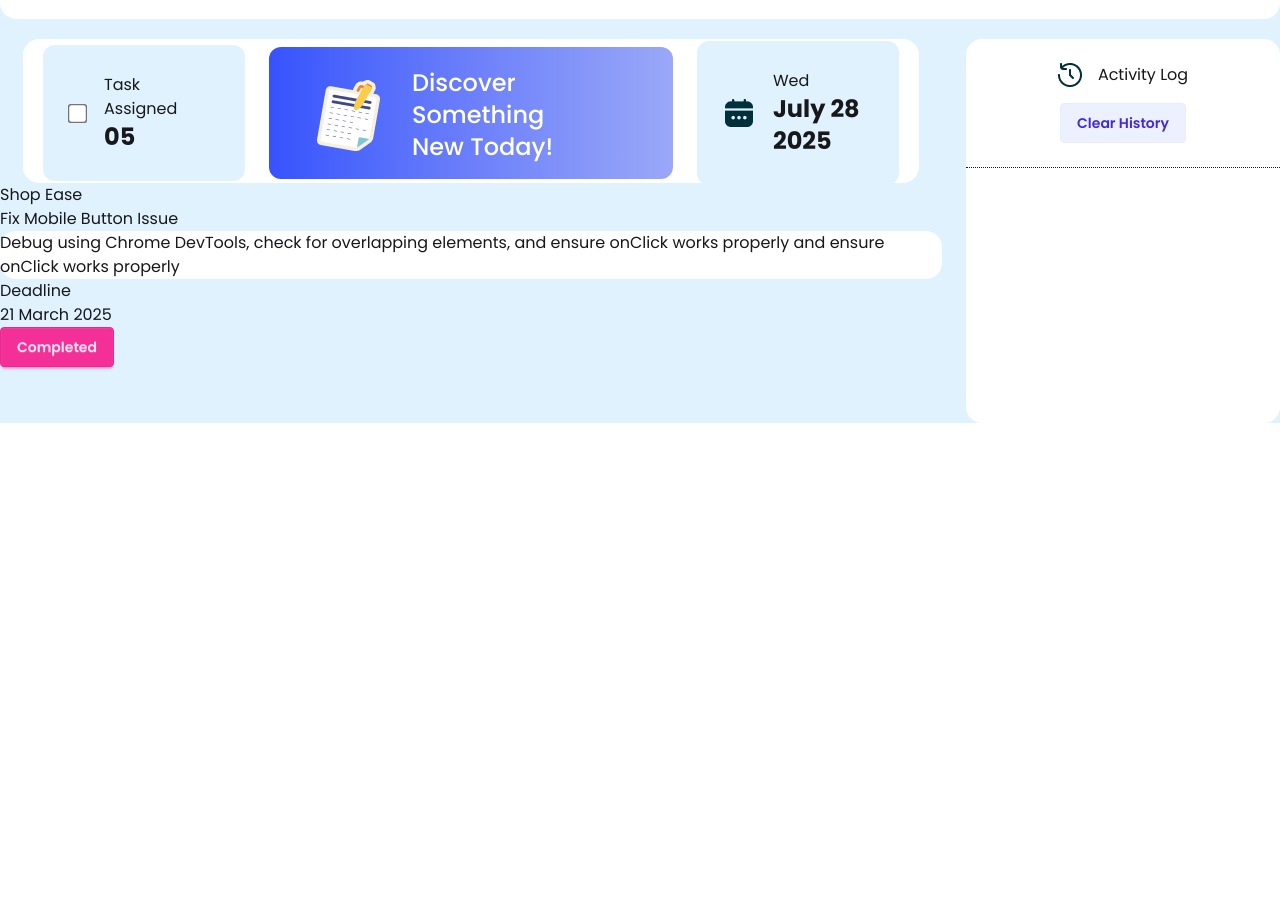
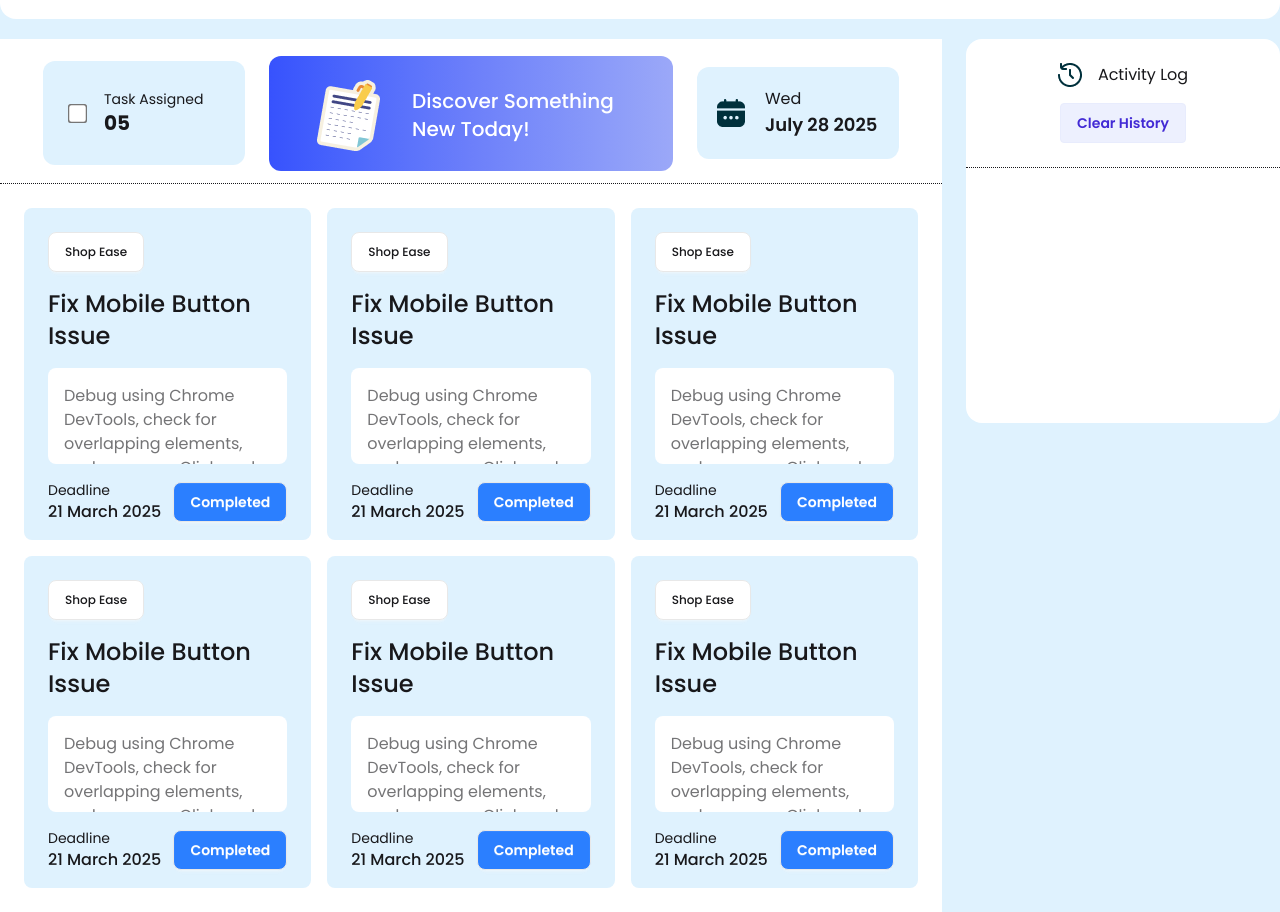
Before and after one commit to mdsabbir112/A5-Dev-Board, a plain HTML site: page index.html in a window 1280 px wide. Shown: the part 101-1013 px from the top of the page. Before the commit the page ends 800 px from the top, so only its background shows below. Drawn offline with nearby package versions, Linux system fonts and the light colour scheme.

Commit message:
added the front end visual Design

```diff
--- a/index.html
+++ b/index.html
@@ -42,62 +42,160 @@
 
     <!-- Main Section -->
      <main>
-        <section class="flex  gap-6 max-w-screen-xl mx-auto">
+        <section class="flex gap-6 max-w-screen-xl mx-auto">
         <!-- First Card Section -->
-        <section class="flex-3">
-             <div class="bg-white max-w-4xl mx-auto h-36 p-5  rounded-2xl flex gap-6 items-center justify-between pt-6">
+        <section class="flex-3 bg-white">
+            <!-- First 3 card section  -->
+
+             <div class=" max-w-4xl mx-auto h-36 p-5  rounded-2xl flex gap-6 items-center justify-between pt-6 ">
                 <!-- first Card Container  -->
                  <div class="flex-1">
                     <div class="flex items-center gap-5  bg-sky-100 rounded-xl p-7 ">
                     <input class="big-checkbox"  type="checkbox" name="" id="">
                     <div>
-                        <h3>Task Assigned</h3>
-                        <h1 class="text-2xl font-bold">05</h1>
+                        <h3 class="text-sm">Task Assigned</h3>
+                        <h1 class="text-xl font-bold">05</h1>
                     </div>
                  </div>
                  </div>
 
-                 <!-- Secound Card section -->
+                 <!-- Second Card section -->
                   <div class="bg-gradient-to-r from-[#3752FD] via-[#6C7FFA] to-[#9BA8F8]  rounded-xl flex-2">
-                    <div class="flex items-center  pt-5 py-4 pl-10 pr-20 gap-6  p-7">
+                    <div class="flex items-center  pt-5 py-4 pl-10 pr-12 gap-6  p-7">
                          <img class="" src="assets/board.png" alt="Board Image">
-                    <h1 class="text-white w-9/12 text-2xl font-medium">Discover Something New Today!</h1>
+                    <h1 class="text-white text-xl font-medium">Discover Something New Today!</h1>
                     </div>
                 </div>
 
                 <!-- Third Card Section -->
                  <div class="flex-1">
-                   <div class="flex items-center gap-5  bg-sky-100 rounded-xl p-7">
+                   <div class="flex items-center gap-5  bg-sky-100 rounded-xl p-5">
                     <img src="assets/calender.png" alt="Calender">
                     <div>
                         <h3>Wed</h3>
-                        <h1 class="text-2xl font-bold">July 28 2025</h1>
+                        <h1 class="text-lg font-semibold">July 28 2025</h1>
                     </div>
                  </div>
                  </div>
              </div>
 
-             <!-- Secound 6 Card section are from there  -->
+             <hr class="border-dotted">
 
-             <div class="bg-white">
+             <!-- Second 6 Card section are from there  -->
+
+             <div class="grid grid-cols-3 m-6 gap-4">
                 <!-- Card -1 -->
-                 <div class="bg-sky-100">
-                    <button>Shop Ease</button>
-                    <h1>Fix Mobile Button Issue </h1>
-                    <div class="bg-white rounded-2xl">
-                        <p>Debug using Chrome DevTools, check for overlapping elements, and ensure onClick works properly
+                 <div class="bg-sky-100 px-6 pt-6 pb-4 rounded-lg">
+                    <button class="btn bg-white rounded-lg text-xs font-medium ">Shop Ease</button>
+                    <h1 class="font-medium text-2xl my-4 ">Fix Mobile Button Issue </h1>
+                    <div class="bg-white rounded-lg mb-4 p-4 overflow-y-auto overflow-x-hidden h-24">
+                        <p class="text-base font-normal opacity-60">Debug using Chrome DevTools, check for overlapping elements, and ensure onClick works properly
 and ensure onClick works properly</p>
                     </div>
 
-                    <div>
+                    <div class="flex items-center justify-between ">
                         <div>
-                            <h3>Deadline</h3>
-                            <h1>21 March 2025</h1>
+                            <h3 class="font-normal text-sm ">Deadline</h3>
+                            <h1 class="font-medium text-base ">21 March 2025</h1>
                         </div>
-                        <button class="btn btn-secondary">Completed</button>
+                        <button class="btn bg-blue-500 text-white rounded-lg">Completed</button>
                     </div>
                  </div>
+
+                <!-- Card - 2 -->
+                 <div class="bg-sky-100 px-6 pt-6 pb-4 rounded-lg">
+                    <button class="btn bg-white rounded-lg text-xs font-medium ">Shop Ease</button>
+                    <h1 class="font-medium text-2xl my-4 ">Fix Mobile Button Issue </h1>
+                    <div class="bg-white rounded-lg mb-4 p-4 overflow-y-auto overflow-x-hidden h-24">
+                        <p class="text-base font-normal opacity-60">Debug using Chrome DevTools, check for overlapping elements, and ensure onClick works properly
+and ensure onClick works properly</p>
+                    </div>
+
+                    <div class="flex items-center justify-between ">
+                        <div>
+                            <h3 class="font-normal text-sm ">Deadline</h3>
+                            <h1 class="font-medium text-base ">21 March 2025</h1>
+                        </div>
+                        <button class="btn bg-blue-500 text-white rounded-lg">Completed</button>
+                    </div>
+                 </div>
+
+                <!-- Card - 3 -->
+                 <div class="bg-sky-100 px-6 pt-6 pb-4 rounded-lg">
+                    <button class="btn bg-white rounded-lg text-xs font-medium ">Shop Ease</button>
+                    <h1 class="font-medium text-2xl my-4 ">Fix Mobile Button Issue </h1>
+                    <div class="bg-white rounded-lg mb-4 p-4 overflow-y-auto overflow-x-hidden h-24">
+                        <p class="text-base font-normal opacity-60">Debug using Chrome DevTools, check for overlapping elements, and ensure onClick works properly
+and ensure onClick works properly</p>
+                    </div>
+
+                    <div class="flex items-center justify-between ">
+                        <div>
+                            <h3 class="font-normal text-sm ">Deadline</h3>
+                            <h1 class="font-medium text-base ">21 March 2025</h1>
+                        </div>
+                        <button class="btn bg-blue-500 text-white rounded-lg">Completed</button>
+                    </div>
+                 </div>
+
+                <!-- Card - 4 -->
+                 <div class="bg-sky-100 px-6 pt-6 pb-4 rounded-lg">
+                    <button class="btn bg-white rounded-lg text-xs font-medium ">Shop Ease</button>
+                    <h1 class="font-medium text-2xl my-4 ">Fix Mobile Button Issue </h1>
+                    <div class="bg-white rounded-lg mb-4 p-4 overflow-y-auto overflow-x-hidden h-24">
+                        <p class="text-base font-normal opacity-60">Debug using Chrome DevTools, check for overlapping elements, and ensure onClick works properly
+and ensure onClick works properly</p>
+                    </div>
+
+                    <div class="flex items-center justify-between ">
+                        <div>
+                            <h3 class="font-normal text-sm ">Deadline</h3>
+                            <h1 class="font-medium text-base ">21 March 2025</h1>
+                        </div>
+                        <button class="btn bg-blue-500 text-white rounded-lg">Completed</button>
+                    </div>
+                 </div>
+
+                <!-- Card - 5 -->
+                 <div class="bg-sky-100 px-6 pt-6 pb-4 rounded-lg">
+                    <button class="btn bg-white rounded-lg text-xs font-medium ">Shop Ease</button>
+                    <h1 class="font-medium text-2xl my-4 ">Fix Mobile Button Issue </h1>
+                    <div class="bg-white rounded-lg mb-4 p-4 overflow-y-auto overflow-x-hidden h-24">
+                        <p class="text-base font-normal opacity-60  ">Debug using Chrome DevTools, check for overlapping elements, and ensure onClick works properly
+and ensure onClick works properly</p>
+                    </div>
+
+                    <div class="flex items-center justify-between ">
+                        <div>
+                            <h3 class="font-normal text-sm ">Deadline</h3>
+                            <h1 class="font-medium text-base ">21 March 2025</h1>
+                        </div>
+                        <button class="btn bg-blue-500 text-white rounded-lg">Completed</button>
+                    </div>
+                 </div>
+
+                <!-- Card - 6 -->
+                 <div class="bg-sky-100 px-6 pt-6 pb-4 rounded-lg">
+                    <button class="btn bg-white rounded-lg text-xs font-medium ">Shop Ease</button>
+                    <h1 class="font-medium text-2xl my-4 ">Fix Mobile Button Issue </h1>
+                    <div class="bg-white rounded-lg mb-4 p-4 overflow-y-auto overflow-x-hidden h-24">
+                        <p class="text-base font-normal opacity-60">Debug using Chrome DevTools, check for overlapping elements, and ensure onClick works properly
+and ensure onClick works properly</p>
+                    </div>
+
+                    <div class="flex items-center justify-between ">
+                        <div>
+                            <h3 class="font-normal text-sm ">Deadline</h3>
+                            <h1 class="font-medium text-base ">21 March 2025</h1>
+                        </div>
+                        <button class="btn bg-blue-500 text-white rounded-lg">Completed</button>
+                    </div>
+                 </div>
+
+
+
              </div>
+
 
         </section>
 
```
